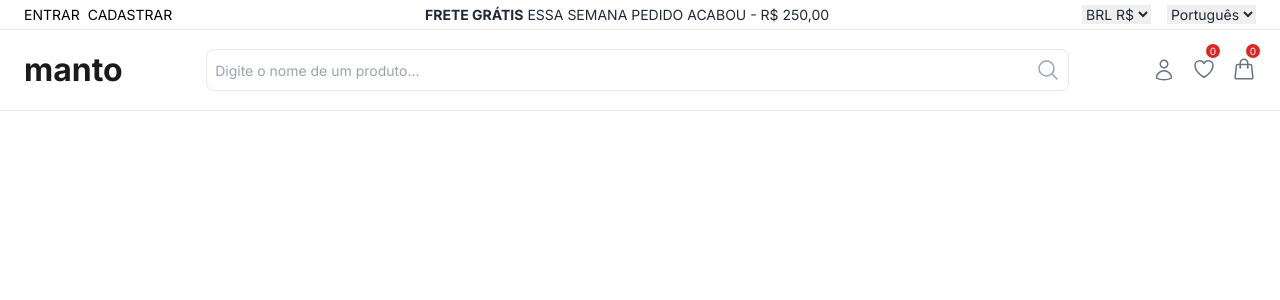
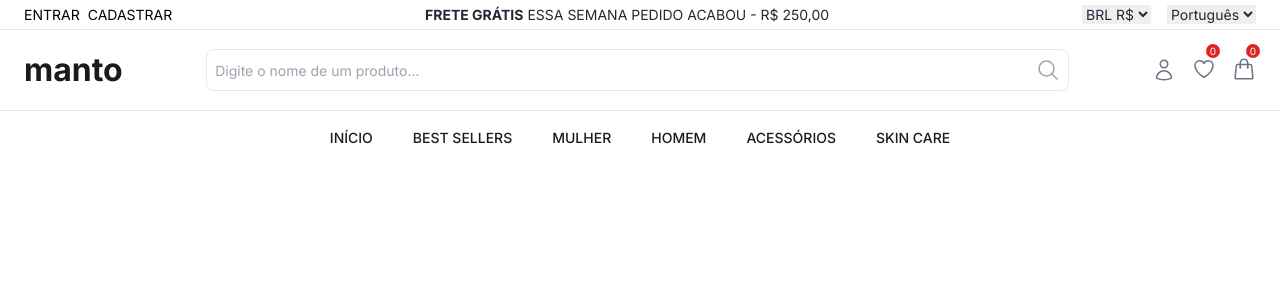
Before and after one commit to luizfelipegois/e-commerce-manto-frontend, a Next.js app: page / in a window 1280 px wide. Shown: the top 300 px of the page. Built offline with nearby package versions, Linux system fonts and the light colour scheme.

Commit message:
feat: Renders category navigation

```diff
--- a/src/app/globals.css
+++ b/src/app/globals.css
@@ -1,3 +1,27 @@
 @tailwind base;
 @tailwind components;
 @tailwind utilities;
+
+@layer components {
+  .navbar__link:hover {
+    color: #ff8f9c;
+    transition: all 0.4s;
+  }
+
+  .navbar__link:after {
+    position: absolute;
+    content: "";
+    background-color: #ff8f9c;
+    height: 2px;
+    width: 100%;
+    bottom: -5px;
+    left: 0;
+    scale: 0;
+    transform-origin: left;
+    transition: all 0.4s;
+  }
+
+  .navbar__link:hover::after {
+    scale: 1;
+  }
+}
--- a/src/app/layout.tsx
+++ b/src/app/layout.tsx
@@ -3,6 +3,7 @@ import { Inter } from "next/font/google";
 import "./globals.css";
 import HeaderTop from "@/components/HeaderTop";
 import HeaderMain from "@/components/HeaderMain";
+import NavBar from "@/components/NavBar";
 
 const inter = Inter({ subsets: ["latin"] });
 
@@ -21,6 +22,7 @@ export default function RootLayout({
       <body className={inter.className}>
         <HeaderTop />
         <HeaderMain />
+        <NavBar />
         {children}
       </body>
     </html>
--- /dev/null
+++ b/src/components/NavBar.tsx
@@ -0,0 +1,21 @@
+import Link from 'next/link';
+import React from 'react';
+
+const NavBar = () => {
+  return (
+    <div className="hidden lg:block">
+      <div className="container">
+        <nav className="flex w-fit gap-10 mx-auto font-medium py-4 text-blackish">
+          <Link className="navbar__link relative text-[14px]" href="#">INÍCIO</Link>
+          <Link className="navbar__link relative text-[14px]" href="#">BEST SELLERS</Link>
+          <Link className="navbar__link relative text-[14px]" href="#">MULHER</Link>
+          <Link className="navbar__link relative text-[14px]" href="#">HOMEM</Link>
+          <Link className="navbar__link relative text-[14px]" href="#">ACESSÓRIOS</Link>
+          <Link className="navbar__link relative text-[14px]" href="#">SKIN CARE</Link>
+        </nav>
+      </div>
+    </div>
+  )
+}
+
+export default NavBar
```
